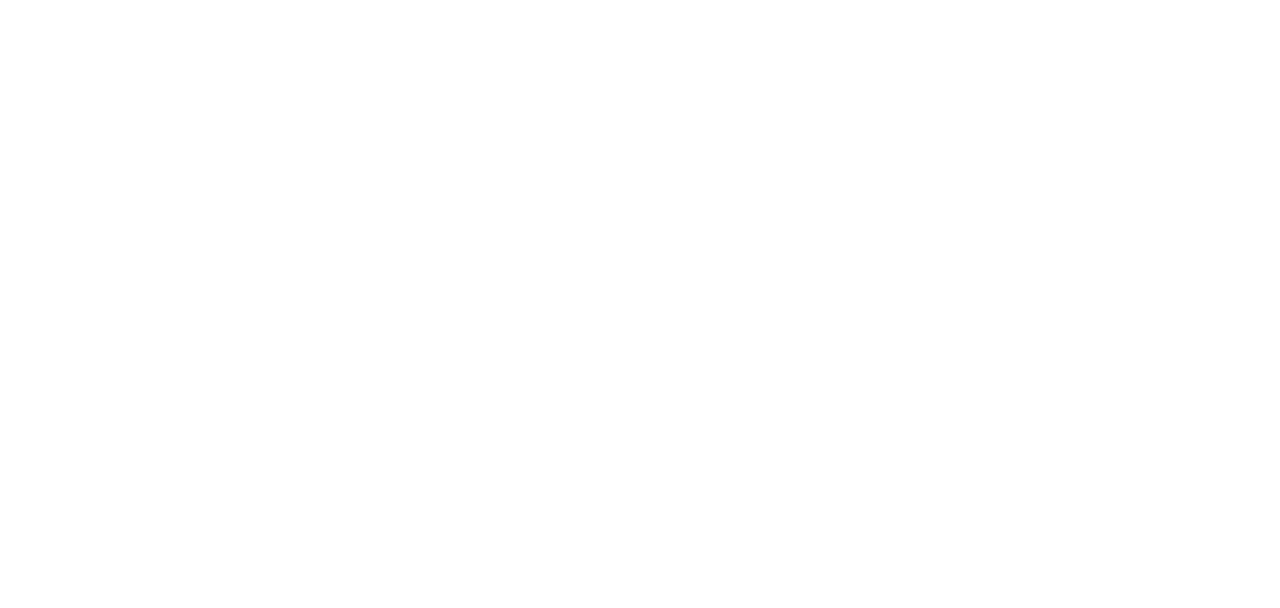
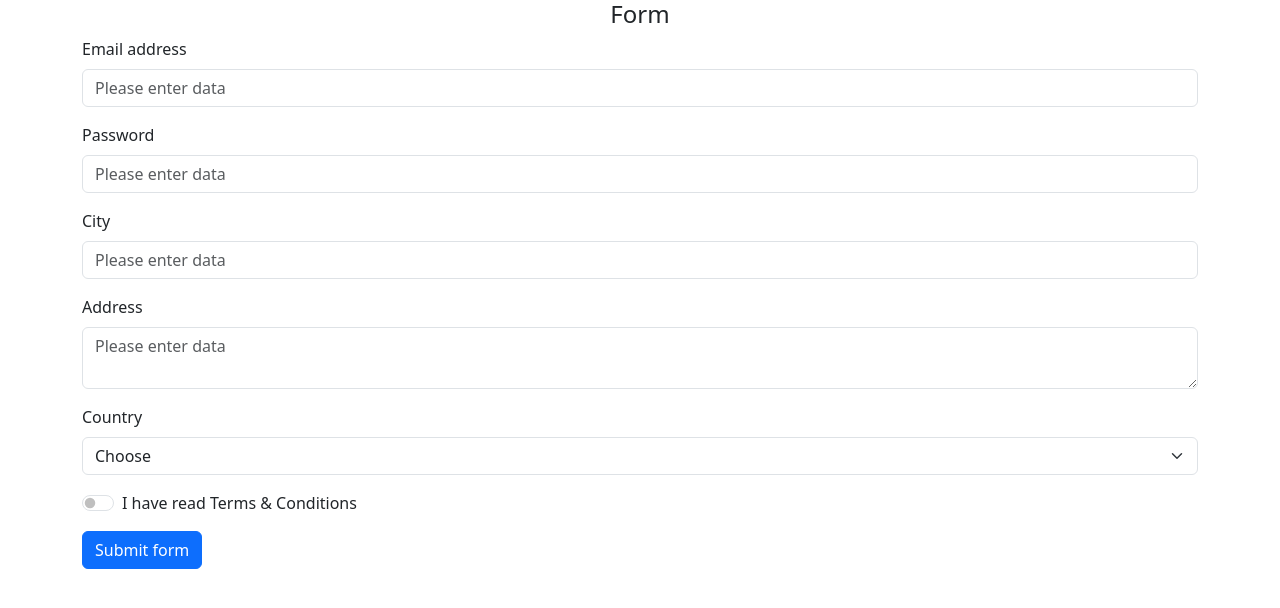
Before and after one commit to libra625/ReactHomeWorksVite, a React (Vite) app: page / in a window 1280 px wide. Shown: the top 608 px of the page. Built offline with nearby package versions, Linux system fonts and the light colour scheme.

Commit message:
initial commit 6

```diff
--- a/package.json
+++ b/package.json
@@ -12,6 +12,7 @@
   "dependencies": {
     "bootstrap": "^5.3.3",
     "classnames": "^2.5.1",
+    "lodash": "^4.17.21",
     "prop-types": "^15.8.1",
     "react": "^18.2.0",
     "react-bootstrap": "^2.10.2",
--- a/src/App.jsx
+++ b/src/App.jsx
@@ -1,5 +1,42 @@
-function App() {
-    return <></>;
+import MyForm from "./components/MyForm";
+import { Container } from "react-bootstrap";
+import { Component } from "react";
+import { cloneDeep } from "lodash";
+import DataTable from "./components/DataTable";
+
+class App extends Component {
+    constructor(props) {
+        super(props);
+        this.state = {
+            data: null,
+            UIShowTable: false,
+        };
+    }
+
+    onSubmitHandler = (formData) => {
+        const formDataCopy = cloneDeep(formData);
+        this.setState({ data: formDataCopy, UIShowTable: true });
+    };
+
+    handleClick = () => {
+        this.setState({ UIShowTable: false });
+    };
+
+    render() {
+        return (
+            <Container>
+                {!this.state.UIShowTable && (
+                    <MyForm onSubmit={this.onSubmitHandler} formData={this.state.data} />
+                )}
+                {this.state.UIShowTable && (
+                    <DataTable
+                        tableData={this.state.data}
+                        onClickBack={this.handleClick}
+                    />
+                )}
+            </Container>
+        );
+    }
 }
 
 export default App;
--- /dev/null
+++ b/src/components/DataTable/DataTable.jsx
@@ -0,0 +1,32 @@
+import PropTypes from "prop-types";
+import { Button, Table } from "react-bootstrap";
+
+const DataTable = (props) => {
+    return (
+        <>
+            <Table striped bordered hover variant="dark" className="mt-5">
+                <tbody>
+                    {Object.keys(props.tableData).map((item, index) => {
+                        return (
+                            <tr key={index}>
+                                <td className="text-center">{item}</td>
+                                <td className="text-center">{props.tableData[item]}</td>
+                            </tr>
+                        );
+                    })}
+                </tbody>
+            </Table>
+
+            <Button className="mt-5" variant="primary" onClick={props.onClickBack}>
+        Go Back Home
+            </Button>
+        </>
+    );
+};
+
+DataTable.propTypes = {
+    tableData: PropTypes.object.isRequired,
+    onClickBack: PropTypes.func.isRequired,
+};
+
+export default DataTable;
--- /dev/null
+++ b/src/components/DataTable/index.js
@@ -0,0 +1,3 @@
+import DataTable from "./DataTable";
+
+export default DataTable;
--- /dev/null
+++ b/src/components/MyForm/MyForm.jsx
@@ -0,0 +1,131 @@
+import { Component } from "react";
+import { Button, Form } from "react-bootstrap";
+import { cloneDeep } from "lodash";
+import PropTypes from "prop-types";
+import Input from "../UI/Input";
+
+const formInitialValues = {
+    email: "",
+    password: "",
+    address: "",
+    city: "",
+    country: "",
+    rules: "off",
+};
+
+const fields = [
+    {
+        label: "Email address",
+        name: "email",
+        type: "email",
+    },
+    {
+        label: "Password",
+        name: "password",
+        type: "password",
+    },
+    {
+        label: "City",
+        name: "city",
+        type: "text",
+    },
+];
+
+class MyForm extends Component {
+    constructor(props) {
+        super(props);
+        this.state = {
+            formData: props.formData
+                ? { ...props.formData }
+                : { ...formInitialValues },
+        };
+    }
+
+    handleChange = (e) => {
+        const previousData = cloneDeep(this.state.formData);
+
+        if (e.target.name === "rules" && previousData[e.target.name] === "on") {
+            previousData[e.target.name] = "off";
+        } else if (
+            e.target.name === "rules" &&
+      previousData[e.target.name] === "off"
+        ) {
+            previousData[e.target.name] = "on";
+        } else {
+            previousData[e.target.name] = e.target.value;
+        }
+
+        this.setState({ formData: previousData });
+    };
+
+    handleSubmit = (event) => {
+        event.preventDefault();
+        this.props.onSubmit(this.state.formData);
+        this.setState({ formData: { ...formInitialValues } });
+    };
+
+    render() {
+        const { address } = this.state.formData;
+
+        return (
+            <Form onSubmit={this.handleSubmit}>
+                <h4 className="text-center">Form</h4>
+
+                {fields.map((field, index) => {
+                    return (
+                        <Input
+                            key={index}
+                            label={field.label}
+                            name={field.name}
+                            type={field.type}
+                            value={this.state.formData[field.name]}
+                            onChange={this.handleChange}
+                        />
+                    );
+                })}
+
+                <Input
+                    label={"Address"}
+                    type={"text"}
+                    name={"address"}
+                    value={address}
+                    onChange={this.handleChange}
+                    as={"textarea"}
+                />
+
+                <Form.Label>Country</Form.Label>
+                <Form.Select
+                    className={"mb-3"}
+                    aria-label={"Country"}
+                    name={"country"}
+                    onChange={this.handleChange}
+                >
+                    <option value="">Choose</option>
+                    <option value="Argentina">Argentina</option>
+                    <option value="Ukraine">Ukraine</option>
+                    <option value="China">China</option>
+                </Form.Select>
+
+                <Form.Check
+                    className={"mb-3"}
+                    type={"switch"}
+                    label={"I have read Terms & Conditions"}
+                    id={"disabled-custom-switch"}
+                    name={"rules"}
+                    onClick={this.handleChange}
+                />
+
+                <Button variant="primary" type="submit">
+          Submit form
+                </Button>
+            </Form>
+        );
+    }
+}
+
+MyForm.propTypes = {
+    onSubmit: PropTypes.func.isRequired,
+    formData: PropTypes.object,
+};
+
+export default MyForm;
--- /dev/null
+++ b/src/components/MyForm/index.js
@@ -0,0 +1,3 @@
+import MyForm from "./MyForm";
+
+export default MyForm;
--- /dev/null
+++ b/src/components/UI/Input/Input.jsx
@@ -0,0 +1,40 @@
+import { Form } from "react-bootstrap";
+import { random } from "lodash";
+import PropTypes from "prop-types";
+
+const Input = ({
+    label = null,
+    name = "",
+    type = "text",
+    placeholder = "Please enter data",
+    value = "",
+    onChange,
+    ...otherProps
+}) => {
+    const controlId = "input-input" + random(0, 999);
+
+    return (
+        <Form.Group className="mb-3" controlId={controlId}>
+            {label && <Form.Label>{label}</Form.Label>}
+            <Form.Control
+                name={name}
+                type={type}
+                placeholder={placeholder}
+                value={value}
+                onChange={onChange}
+                {...otherProps}
+            />
+        </Form.Group>
+    );
+};
+
+Input.propTypes = {
+    label: PropTypes.string,
+    type: PropTypes.oneOf(["text", "password", "email", "number"]),
+    placeholder: PropTypes.string,
+    value: PropTypes.string.isRequired,
+    onChange: PropTypes.func.isRequired,
+    name: PropTypes.string.isRequired,
+};
+
+export default Input;
--- /dev/null
+++ b/src/components/UI/Input/index.js
@@ -0,0 +1,3 @@
+import Input from "./Input";
+
+export default Input;
--- a/src/main.jsx
+++ b/src/main.jsx
@@ -1,6 +1,7 @@
 import React from "react";
 import ReactDOM from "react-dom/client";
 import App from "./App.jsx";
+import "bootstrap/dist/css/bootstrap.min.css";
 
 ReactDOM.createRoot(document.getElementById("root")).render(
     <React.StrictMode>
```
Also changed, not shown: 2 other files (tests, documents, lock files or other folders).
